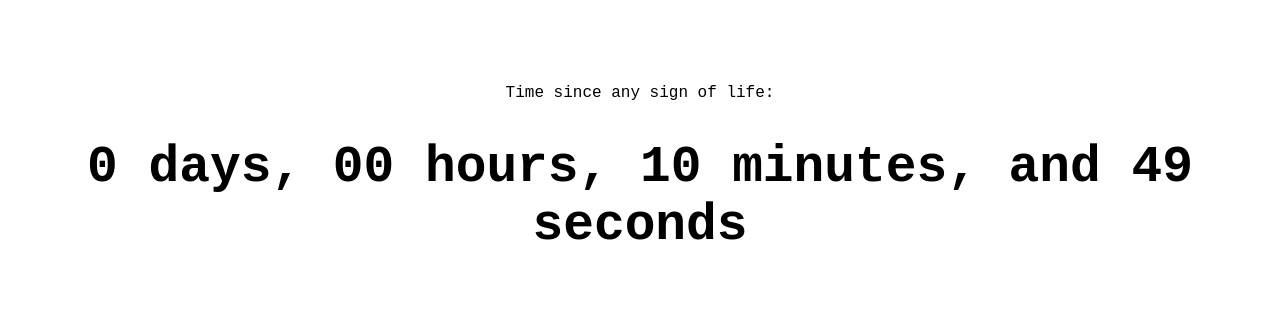
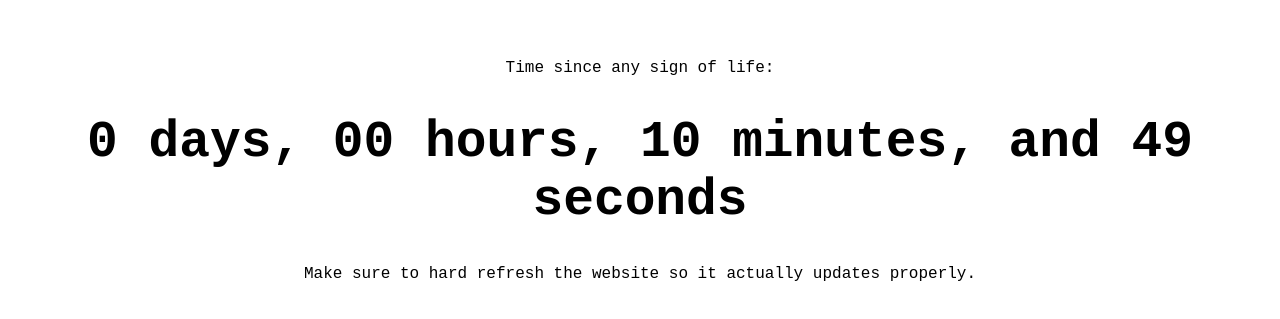
Before and after one commit to is-mn-alive/is-mn-alive.github.io, a plain HTML site: page index.html in a window 1280 px wide. Shown: the part 229-548 px from the top of the page. Drawn offline with Linux system fonts and the light colour scheme.

Commit message:
Update index.html

```diff
--- a/index.html
+++ b/index.html
@@ -52,6 +52,8 @@
         <p>Time since any sign of life:</p>
 
         <div id="timer">Calculating...</div>
+
+        <p>Make sure to hard refresh the website so it actually updates properly.</p>
     </div>
 
     <script>
```
